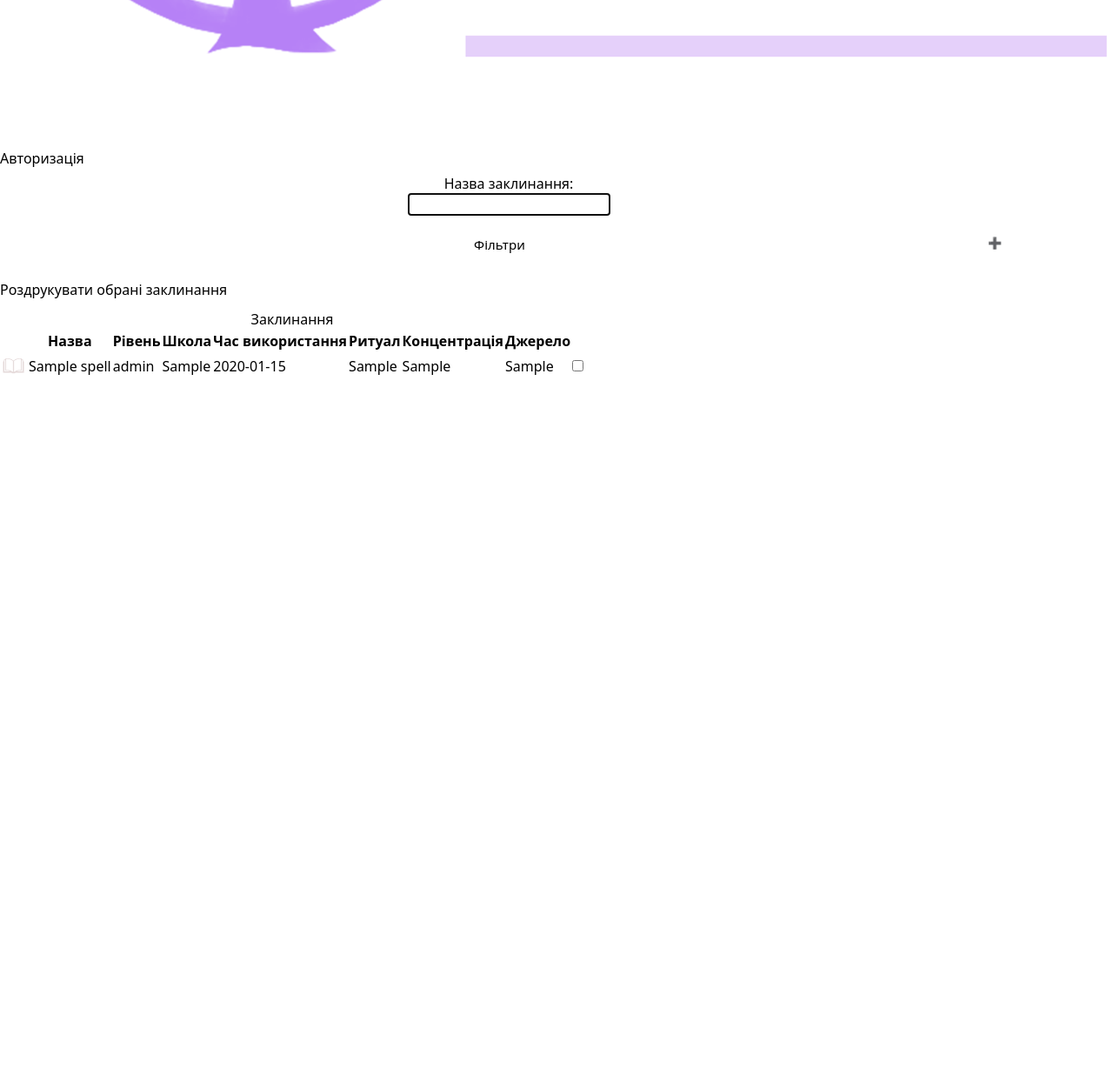
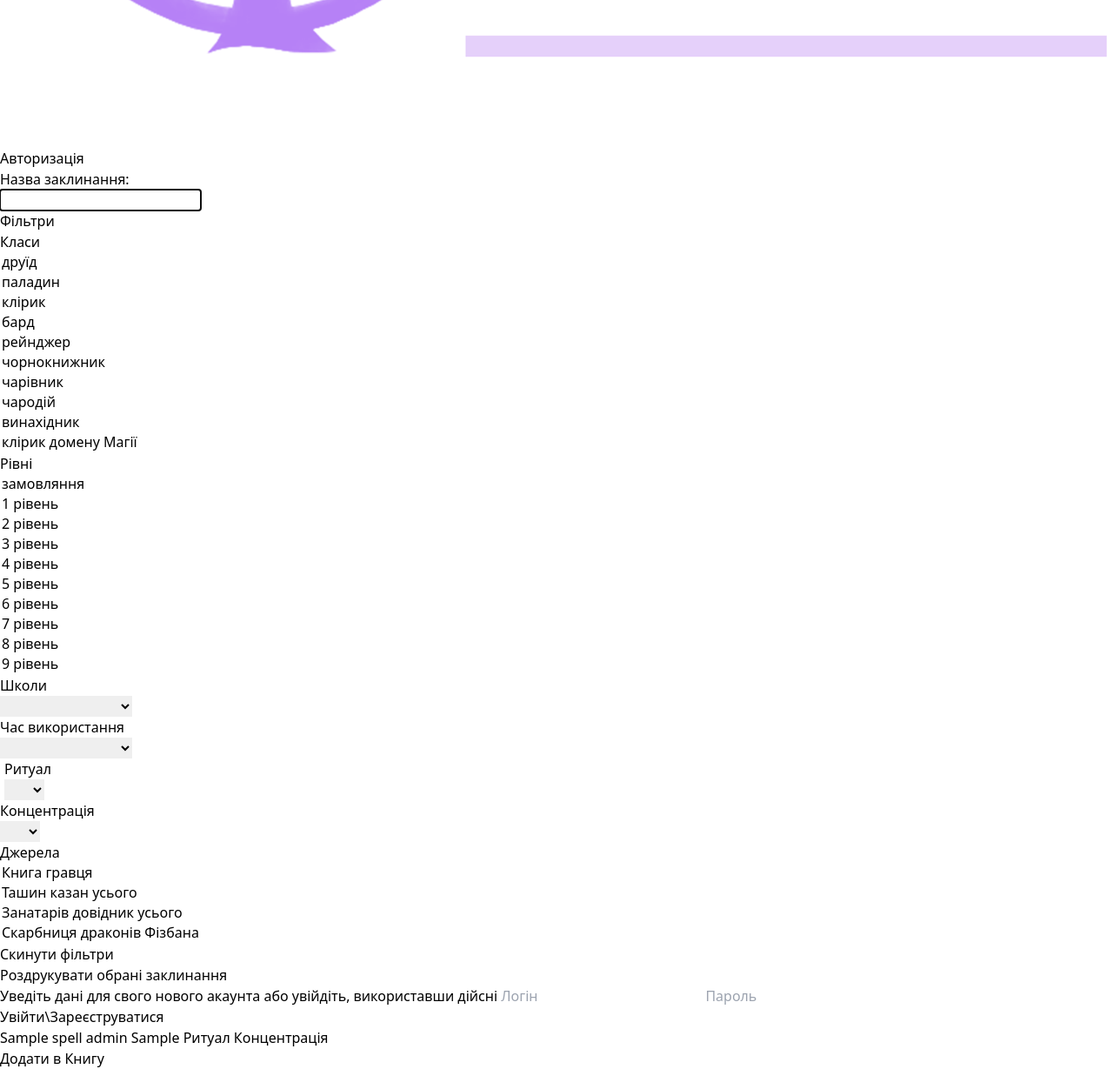
Before and after one commit to lukaholota/spells, a Flask app: page /spells in a window 1280 px wide. Shown: the part 598-1827 px from the top of the page at 87% size. Before the commit the page ends 1029 px from the top, so only its background shows below. Run offline with Flask 3, Linux system fonts and the light colour scheme; tables that the repository leaves empty hold one stand-in row (values such as "Sample post"); data that the repository does not hold is empty; some libraries are stand-ins or nearby versions.

Commit message:
massive css changes to nout

```diff
--- a/app/templates/character.html
+++ b/app/templates/character.html
@@ -4,9 +4,6 @@
     <meta charset="UTF-8">
     <title>{{character_name}} - Заклинання з ДнД українською</title>
     {% extends "topnav.html" %}
-    {% block css %}
-     <link href="{{ url_for('static', filename='css/character.css') }}" rel="stylesheet">
-    {% endblock %}
 </head>
 <body>
     {% block body %}
--- a/app/templates/characters.html
+++ b/app/templates/characters.html
@@ -4,9 +4,6 @@
     <meta charset="UTF-8">
     <title>Персонажі - Заклинання з ДнД українською</title>
     {% extends "topnav.html" %}
-    {% block css %}
-     <link href="{{ url_for('static', filename='css/characters.css') }}" rel="stylesheet">
-    {% endblock %}
 </head>
 <body>
     {% block body %}
--- a/app/templates/create-character.html
+++ b/app/templates/create-character.html
@@ -4,9 +4,6 @@
     <meta charset="UTF-8">
     <title>Створити персонажа - Заклинання з ДнД українською</title>
     {% extends "topnav.html" %}
-    {% block css %}
-     <link href="{{ url_for('static', filename='css/create-character.css') }}" rel="stylesheet">
-    {% endblock %}
 </head>
 <body>
 {% block body %}
--- a/app/templates/creature.html
+++ b/app/templates/creature.html
@@ -6,9 +6,6 @@
     <meta name="description" content="{{creature.name}}, {{creature.description}}">
     <title>{{creature.name}} - Заклинання з ДнД українською</title>
     {% extends "topnav.html" %}
-    {% block css %}
-     <link href="{{ url_for('static', filename='css/creature.css') }}" rel="stylesheet">
-    {% endblock %}
 </head>
     {% block body %}
 <body>
--- a/app/templates/profile.html
+++ b/app/templates/profile.html
@@ -4,9 +4,6 @@
     <meta charset="UTF-8">
     <title>Профіль - Заклинання з ДнД українською</title>
     {% extends "topnav.html" %}
-    {% block css %}
-     <link href="{{ url_for('static', filename='css/profile.css') }}" rel="stylesheet">
-    {% endblock %}
 </head>
 <body>
 {% block body %}
--- a/app/templates/spell.html
+++ b/app/templates/spell.html
@@ -6,9 +6,6 @@
     <meta name="description" content="{{spell_name}}, {{spell_description}}">
     <title>{{spell_name}} - Заклинання з ДнД українською</title>
     {% extends "topnav.html" %}
-    {% block css %}
-     <link href="{{ url_for('static', filename='css/spell.css') }}" rel="stylesheet">
-    {% endblock %}
 </head>
     {% block body %}
 <body>
--- a/app/templates/spellbook.html
+++ b/app/templates/spellbook.html
@@ -4,9 +4,6 @@
     <meta charset="UTF-8">
     <title>Книга чарів - Заклинання з ДнД українською</title>
     {% extends "topnav.html" %}
-    {% block css %}
-     <link href="{{ url_for('static', filename='css/spellbook.css') }}" rel="stylesheet">
-    {% endblock %}
 </head>
 <body>
     {% block body %}
--- a/app/templates/spells.html
+++ b/app/templates/spells.html
@@ -6,9 +6,6 @@
     <meta name="description" content="Заклинання ДнД українською. Знаходьте, фільтруйте, додавайте в книгу чарів, прив'язуйте до персонажів і багато іншого!">
 
     {% extends "topnav.html" %}
-    {% block css %}
-    <link href="{{ url_for('static', filename='css/spells.css') }}" rel="stylesheet">
-    {% endblock %}
 </head>
 <body>
     {% block body %}
@@ -119,6 +116,14 @@
             </div>
         </form>
 
+    <div id="details-panel" class="fixed top-0 right-0 h-full w-full sm:w-1/2
+                                    bg-white z-30 transition-transform duration-300"
+         :class="detailsOpen ? 'translate-x-0' : 'translate-x-full'"
+         x-show="detailsOpen" x-transition>
+
+    </div>
+
+
         <div class="spellbook">
             <form name="select-spells-for-spelllist" id="select-spells-for-spelllist" action="/create-spelllist-by-ids"  method="POST" onsubmit="return CreateSpelllist();">
                 <input type="submit" class="btn" value="Роздрукувати обрані заклинання">
@@ -141,42 +146,15 @@
 
             </p>
         </div>
-        <div class="table">
-            <table class="spells-table" id="spells-table" border="1px">
-                <caption>Заклинання</caption>
-                <tr>
-                    <th></th>
-                    <th>Назва</th>
-                    <th>Рівень</th>
-                    <th>Школа</th>
-                    <th>Час використання</th>
-                    <th>Ритуал</th>
-                    <th>Концентрація</th>
-                    <th>Джерело</th>
-                    <th></th>
-                </tr>
-                {% for spell in spells %}
-                    <tr>
-                        <td>
-                            <div class="book-box">
-                                <img src="{{ url_for('static', filename='images/book-inactive.png') }}"
-                                class="book" onclick="manageBook(this)" title="Додати у власну Книгу Чарів"/>
-                            </div>
-                        </td>
-                        <td> <a href="/spell/{{spell.spell_id}}">{{spell.name}}</a> </td>
-                        <td>{{spell.level}}</td>
-                        <td>{{spell.school}}</td>
-                        <td>{{spell.casting_time}}</td>
-                        <td>{{spell.has_ritual}}</td>
-                        <td>{{spell.has_concentration}}</td>
-                        <td>{{spell.source}}</td>
-                        <td>
-                            <input type="checkbox" class="spells-to-add" name="selected_spells" value="{{spell.spell_id}}" form="select-spells-for-spelllist">
-                        </td>
-                    </tr>
-                {% endfor %}
-            </table>
-        </div>
+      <div class="grid grid-cols-1 md:grid-cols-3 lg:grid-cols-4 gap-4">
+          {% for spell in spells %}
+            {% include "spell-card.html" %}
+          {% endfor %}
+      </div>
+    <div id="detailed-panel" class="fixed right-0 top-0 h-full w-full md:w-2/5
+            bg-white p-4 shadow-lg z-30 transition-transform" x-show="detailsOpen" x-transition>
+
+    </div>
     </div>
 </body>
 <script>
--- a/app/templates/topnav.html
+++ b/app/templates/topnav.html
@@ -9,6 +9,10 @@
     <link href="{{ url_for('static', filename='css/style.css') }}" rel="stylesheet">
     <link href="{{ url_for('static', filename='images/dark-favicon.ico') }}" rel="icon" media="(prefers-color-scheme: light)">
     <link href="{{ url_for('static', filename='images/favicon.ico') }}" rel="icon" media="(prefers-color-scheme: dark)">
+    <!-- HTMX -->
+<script src="https://unpkg.com/htmx.org@1.9.10"></script>
+<!-- Alpine.js -->
+<script src="https://unpkg.com/alpinejs@3.x.x/dist/cdn.min.js" defer></script>
     {% block css %}{% endblock %}
 </head>
 <main>
```
Also changed, not shown: app/templates/edit-creature.html (+0 -11 lines), 1 other file.
